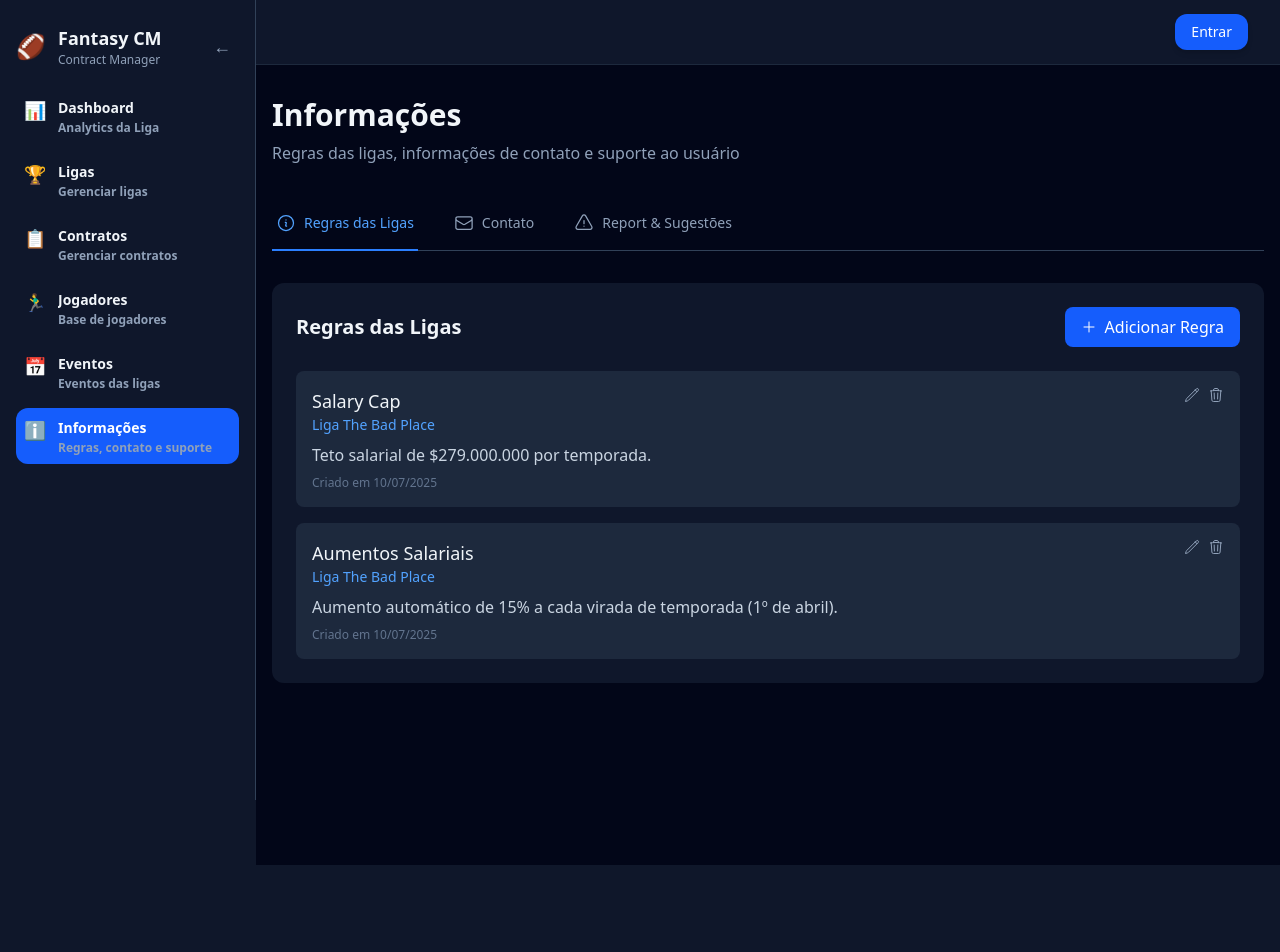
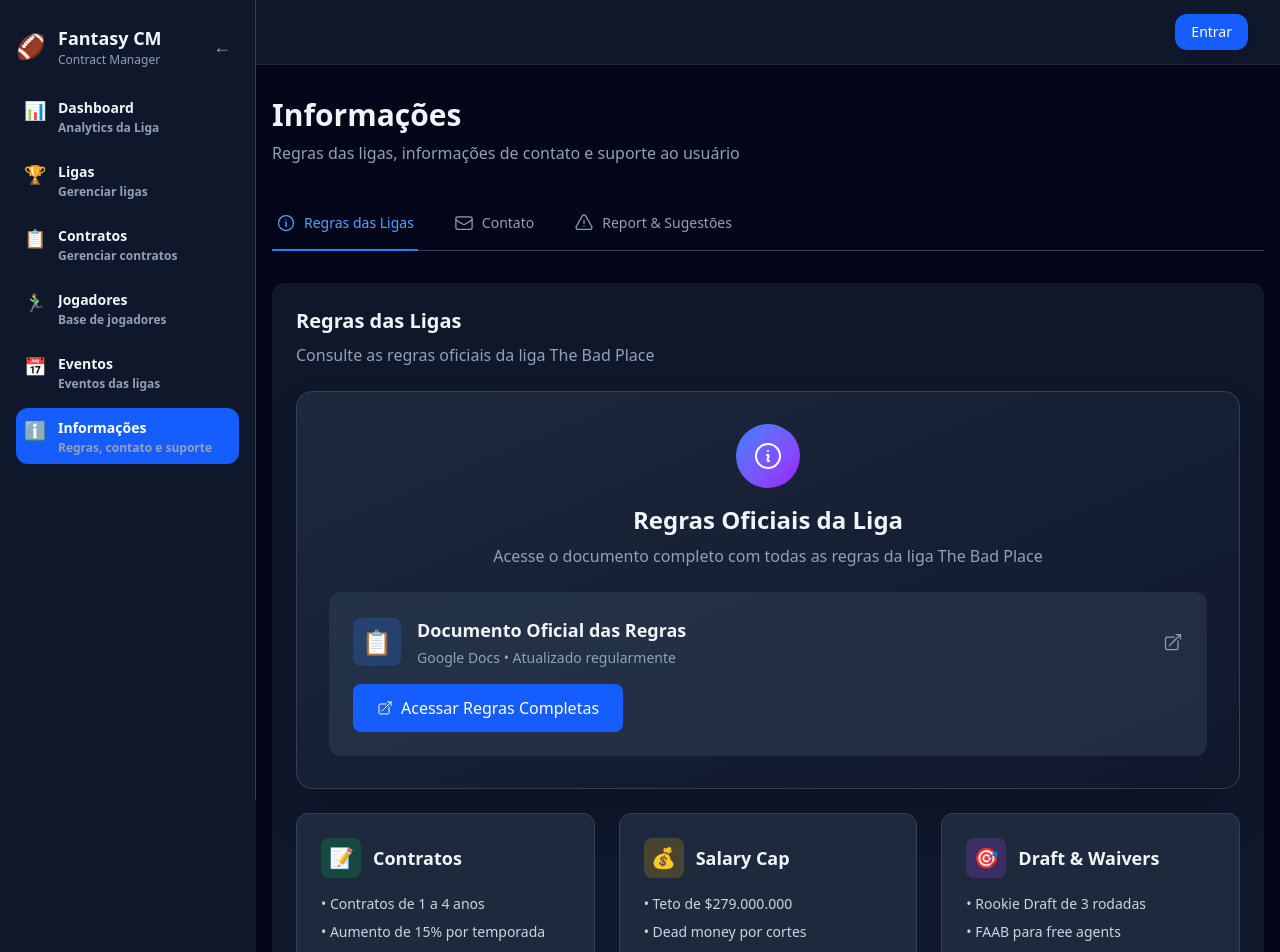
Before and after one commit to lzpck/FantasyContractManager, a Next.js app: page /informacoes in a window 1280 px wide. Shown: the top 952 px of the page. Before the commit the page ends 865 px from the top, so only its background shows below. Built offline with nearby package versions, Linux system fonts and the light colour scheme; no server answers.

Commit message:
feat: Ajusta página de informações com regras fixas e link para Google Docs

```diff
--- a/src/app/informacoes/page.tsx
+++ b/src/app/informacoes/page.tsx
@@ -6,22 +6,12 @@ import {
   InformationCircleIcon,
   EnvelopeIcon,
   ExclamationTriangleIcon,
-  PlusIcon,
-  PencilIcon,
-  TrashIcon,
+  ArrowTopRightOnSquareIcon,
 } from '@heroicons/react/24/outline';
 
 // ============================================================================
 // TIPOS E INTERFACES
 // ============================================================================
-
-interface LeagueRule {
-  id: string;
-  leagueName: string;
-  title: string;
-  description: string;
-  createdAt: string;
-}
 
 interface BugReport {
   type: 'bug' | 'suggestion' | 'question';
@@ -38,31 +28,6 @@ export default function InformacoesPage() {
   const { addToast } = useToast();
   const [activeTab, setActiveTab] = useState<'rules' | 'contact' | 'report'>('rules');
 
-  // Estados para regras das ligas
-  const [leagueRules, setLeagueRules] = useState<LeagueRule[]>([
-    {
-      id: '1',
-      leagueName: 'Liga The Bad Place',
-      title: 'Salary Cap',
-      description: 'Teto salarial de $279.000.000 por temporada.',
-      createdAt: new Date().toISOString(),
-    },
-    {
-      id: '2',
-      leagueName: 'Liga The Bad Place',
-      title: 'Aumentos Salariais',
-      description: 'Aumento automático de 15% a cada virada de temporada (1º de abril).',
-      createdAt: new Date().toISOString(),
-    },
-  ]);
-  const [isAddingRule, setIsAddingRule] = useState(false);
-  const [editingRule, setEditingRule] = useState<LeagueRule | null>(null);
-  const [newRule, setNewRule] = useState({
-    leagueName: '',
-    title: '',
-    description: '',
-  });
-
   // Estados para report de bugs
   const [bugReport, setBugReport] = useState<BugReport>({
     type: 'bug',
@@ -71,80 +36,6 @@ export default function InformacoesPage() {
     email: '',
   });
   const [isSubmittingReport, setIsSubmittingReport] = useState(false);
-
-  // ============================================================================
-  // FUNÇÕES PARA REGRAS DAS LIGAS
-  // ============================================================================
-
-  const handleAddRule = () => {
-    if (!newRule.leagueName.trim() || !newRule.title.trim() || !newRule.description.trim()) {
-      addToast({ message: 'Todos os campos são obrigatórios', type: 'error' });
-      return;
-    }
-
-    const rule: LeagueRule = {
-      id: Date.now().toString(),
-      leagueName: newRule.leagueName,
-      title: newRule.title,
-      description: newRule.description,
-      createdAt: new Date().toISOString(),
-    };
-
-    setLeagueRules(prev => [...prev, rule]);
-    setNewRule({ leagueName: '', title: '', description: '' });
-    setIsAddingRule(false);
-    addToast({ message: 'Regra adicionada com sucesso!', type: 'success' });
-  };
-
-  const handleEditRule = (rule: LeagueRule) => {
-    setEditingRule(rule);
-    setNewRule({
-      leagueName: rule.leagueName,
-      title: rule.title,
-      description: rule.description,
-    });
-    setIsAddingRule(true);
-  };
-
-  const handleUpdateRule = () => {
-    if (!editingRule) return;
-
-    if (!newRule.leagueName.trim() || !newRule.title.trim() || !newRule.description.trim()) {
-      addToast({ message: 'Todos os campos são obrigatórios', type: 'error' });
-      return;
-    }
-
-    setLeagueRules(prev =>
-      prev.map(rule =>
-        rule.id === editingRule.id
-          ? {
-              ...rule,
-              leagueName: newRule.leagueName,
-              title: newRule.title,
-              description: newRule.description,
-            }
-          : rule,
-      ),
-    );
-
-    setNewRule({ leagueName: '', title: '', description: '' });
-    setIsAddingRule(false);
-    setEditingRule(null);
-    addToast({ message: 'Regra atualizada com sucesso!', type: 'success' });
-  };
-
-  const handleDeleteRule = (ruleId: string) => {
-    if (confirm('Tem certeza que deseja excluir esta regra?')) {
-      setLeagueRules(prev => prev.filter(rule => rule.id !== ruleId));
-      addToast({ message: 'Regra excluída com sucesso!', type: 'success' });
-    }
-  };
-
-  const cancelEdit = () => {
-    setIsAddingRule(false);
-    setEditingRule(null);
-    setNewRule({ leagueName: '', title: '', description: '' });
-  };
 
   // ============================================================================
   // FUNÇÕES PARA REPORT DE BUGS
@@ -231,117 +122,121 @@ export default function InformacoesPage() {
           {/* Tab: Regras das Ligas */}
           {activeTab === 'rules' && (
             <div>
-              <div className="flex justify-between items-center mb-6">
-                <h2 className="text-xl font-semibold text-slate-100">Regras das Ligas</h2>
-                <button
-                  onClick={() => setIsAddingRule(true)}
-                  className="bg-blue-600 hover:bg-blue-700 text-white px-4 py-2 rounded-lg flex items-center gap-2 transition-colors"
-                >
-                  <PlusIcon className="w-4 h-4" />
-                  Adicionar Regra
-                </button>
+              <div className="mb-6">
+                <h2 className="text-xl font-semibold text-slate-100 mb-2">Regras das Ligas</h2>
+                <p className="text-slate-400">Consulte as regras oficiais da liga The Bad Place</p>
               </div>
 
-              {/* Formulário de Adicionar/Editar Regra */}
-              {isAddingRule && (
-                <div className="bg-slate-800 rounded-lg p-4 mb-6">
-                  <h3 className="text-lg font-medium text-slate-100 mb-4">
-                    {editingRule ? 'Editar Regra' : 'Nova Regra'}
+              {/* Card principal com link para o documento */}
+              <div className="bg-gradient-to-br from-slate-800 to-slate-900 rounded-2xl p-8 shadow-2xl border border-slate-700 mb-6">
+                <div className="text-center mb-6">
+                  <div className="w-16 h-16 bg-gradient-to-br from-blue-500 to-purple-600 rounded-full mx-auto mb-4 flex items-center justify-center">
+                    <InformationCircleIcon className="w-8 h-8 text-white" />
+                  </div>
+                  <h3 className="text-2xl font-bold text-slate-100 mb-2">
+                    Regras Oficiais da Liga
                   </h3>
-                  <div className="grid grid-cols-1 md:grid-cols-2 gap-4 mb-4">
-                    <div>
-                      <label className="block text-sm font-medium text-slate-300 mb-2">
-                        Nome da Liga
-                      </label>
-                      <input
-                        type="text"
-                        value={newRule.leagueName}
-                        onChange={e =>
-                          setNewRule(prev => ({ ...prev, leagueName: e.target.value }))
-                        }
-                        className="w-full px-3 py-2 bg-slate-700 border border-slate-600 rounded-lg text-slate-100 focus:outline-none focus:ring-2 focus:ring-blue-500"
-                        placeholder="Ex: Liga The Bad Place"
-                      />
+                  <p className="text-slate-400">
+                    Acesse o documento completo com todas as regras da liga The Bad Place
+                  </p>
+                </div>
+
+                {/* Link para o documento */}
+                <div className="bg-slate-700/50 rounded-xl p-6 hover:bg-slate-700/70 transition-all duration-200 group">
+                  <div className="flex items-center justify-between">
+                    <div className="flex items-center gap-4">
+                      <div className="w-12 h-12 bg-blue-500/20 rounded-lg flex items-center justify-center group-hover:bg-blue-500/30 transition-colors">
+                        <span className="text-2xl">📋</span>
                       </div>
                       <div>
-                      <label className="block text-sm font-medium text-slate-300 mb-2">
-                        Título da Regra
-                      </label>
-                      <input
-                        type="text"
-                        value={newRule.title}
-                        onChange={e => setNewRule(prev => ({ ...prev, title: e.target.value }))}
-                        className="w-full px-3 py-2 bg-slate-700 border border-slate-600 rounded-lg text-slate-100 focus:outline-none focus:ring-2 focus:ring-blue-500"
-                        placeholder="Ex: Salary Cap"
-                      />
+                        <h4 className="text-lg font-semibold text-slate-100 mb-1">
+                          Documento Oficial das Regras
+                        </h4>
+                        <p className="text-slate-400 text-sm">
+                          Google Docs • Atualizado regularmente
+                        </p>
                       </div>
                     </div>
-                  <div className="mb-4">
-                    <label className="block text-sm font-medium text-slate-300 mb-2">
-                      Descrição
-                    </label>
-                    <textarea
-                      value={newRule.description}
-                      onChange={e => setNewRule(prev => ({ ...prev, description: e.target.value }))}
-                      rows={3}
-                      className="w-full px-3 py-2 bg-slate-700 border border-slate-600 rounded-lg text-slate-100 focus:outline-none focus:ring-2 focus:ring-blue-500"
-                      placeholder="Descreva a regra em detalhes..."
-                    />
+                    <ArrowTopRightOnSquareIcon className="w-5 h-5 text-slate-400 group-hover:text-blue-400 transition-colors" />
                   </div>
-                  <div className="flex gap-2">
-                    <button
-                      onClick={editingRule ? handleUpdateRule : handleAddRule}
-                      className="bg-green-600 hover:bg-green-700 text-white px-4 py-2 rounded-lg transition-colors"
+
+                  <div className="mt-4">
+                    <a
+                      href="https://docs.google.com/document/d/1XyA8oRaIE6JMm5lqHLumTNXMNZD1CphN5jR1ghfM0FE/edit?usp=sharing"
+                      target="_blank"
+                      rel="noopener noreferrer"
+                      className="inline-flex items-center gap-2 bg-blue-600 hover:bg-blue-700 text-white px-6 py-3 rounded-lg font-medium transition-colors"
                     >
-                      {editingRule ? 'Atualizar' : 'Adicionar'}
-                    </button>
-                    <button
-                      onClick={cancelEdit}
-                      className="bg-slate-600 hover:bg-slate-700 text-white px-4 py-2 rounded-lg transition-colors"
-                    >
-                      Cancelar
-                    </button>
+                      <ArrowTopRightOnSquareIcon className="w-4 h-4" />
+                      Acessar Regras Completas
+                    </a>
                   </div>
                 </div>
-              )}
+              </div>
 
-              {/* Lista de Regras */}
-              <div className="space-y-4">
-                {leagueRules.length === 0 ? (
-                  <div className="text-center py-8 text-slate-400">
-                    <InformationCircleIcon className="w-12 h-12 mx-auto mb-4 opacity-50" />
-                    <p>Nenhuma regra cadastrada ainda.</p>
+              {/* Resumo das principais regras */}
+              <div className="grid grid-cols-1 md:grid-cols-2 lg:grid-cols-3 gap-6">
+                {/* Contratos */}
+                <div className="bg-slate-800 rounded-xl p-6 border border-slate-700">
+                  <div className="flex items-center gap-3 mb-4">
+                    <div className="w-10 h-10 bg-green-500/20 rounded-lg flex items-center justify-center">
+                      <span className="text-xl">📝</span>
                     </div>
-                ) : (
-                  leagueRules.map(rule => (
-                    <div key={rule.id} className="bg-slate-800 rounded-lg p-4">
-                      <div className="flex justify-between items-start mb-2">
-                        <div>
-                          <h3 className="text-lg font-medium text-slate-100">{rule.title}</h3>
-                          <p className="text-sm text-blue-400">{rule.leagueName}</p>
+                    <h4 className="text-lg font-semibold text-slate-100">Contratos</h4>
                   </div>
-                        <div className="flex gap-2">
-                          <button
-                            onClick={() => handleEditRule(rule)}
-                            className="text-slate-400 hover:text-blue-400 transition-colors"
-                          >
-                            <PencilIcon className="w-4 h-4" />
-                          </button>
-                          <button
-                            onClick={() => handleDeleteRule(rule.id)}
-                            className="text-slate-400 hover:text-red-400 transition-colors"
-                          >
-                            <TrashIcon className="w-4 h-4" />
-                          </button>
+                  <ul className="text-sm text-slate-300 space-y-2">
+                    <li>• Contratos de 1 a 4 anos</li>
+                    <li>• Aumento de 15% por temporada</li>
+                    <li>• Extensões no último ano</li>
+                    <li>• Franchise Tag disponível</li>
+                  </ul>
+                </div>
+
+                {/* Salary Cap */}
+                <div className="bg-slate-800 rounded-xl p-6 border border-slate-700">
+                  <div className="flex items-center gap-3 mb-4">
+                    <div className="w-10 h-10 bg-yellow-500/20 rounded-lg flex items-center justify-center">
+                      <span className="text-xl">💰</span>
+                    </div>
+                    <h4 className="text-lg font-semibold text-slate-100">Salary Cap</h4>
+                  </div>
+                  <ul className="text-sm text-slate-300 space-y-2">
+                    <li>• Teto de $279.000.000</li>
+                    <li>• Dead money por cortes</li>
+                    <li>• Gestão financeira estratégica</li>
+                    <li>• Penalidades por excesso</li>
+                  </ul>
+                </div>
+
+                {/* Draft & Waivers */}
+                <div className="bg-slate-800 rounded-xl p-6 border border-slate-700">
+                  <div className="flex items-center gap-3 mb-4">
+                    <div className="w-10 h-10 bg-purple-500/20 rounded-lg flex items-center justify-center">
+                      <span className="text-xl">🎯</span>
+                    </div>
+                    <h4 className="text-lg font-semibold text-slate-100">Draft & Waivers</h4>
+                  </div>
+                  <ul className="text-sm text-slate-300 space-y-2">
+                    <li>• Rookie Draft de 3 rodadas</li>
+                    <li>• FAAB para free agents</li>
+                    <li>• Contratos automáticos</li>
+                    <li>• Opção de 4º ano para 1ª rodada</li>
+                  </ul>
                 </div>
               </div>
-                      <p className="text-slate-300">{rule.description}</p>
-                      <p className="text-xs text-slate-500 mt-2">
-                        Criado em {new Date(rule.createdAt).toLocaleDateString('pt-BR')}
+
+              {/* Aviso importante */}
+              <div className="mt-6 p-4 bg-amber-900/20 border border-amber-700 rounded-lg">
+                <div className="flex items-start gap-3">
+                  <ExclamationTriangleIcon className="w-5 h-5 text-amber-400 flex-shrink-0 mt-0.5" />
+                  <div>
+                    <h4 className="text-amber-200 font-medium mb-1">Importante</h4>
+                    <p className="text-amber-200/80 text-sm">
+                      As regras podem ser atualizadas durante a temporada. Sempre consulte o
+                      documento oficial para ter as informações mais recentes.
                     </p>
                   </div>
-                  ))
-                )}
+                </div>
               </div>
             </div>
           )}
```
Lines whose indentation alone changed are shown as unchanged.
